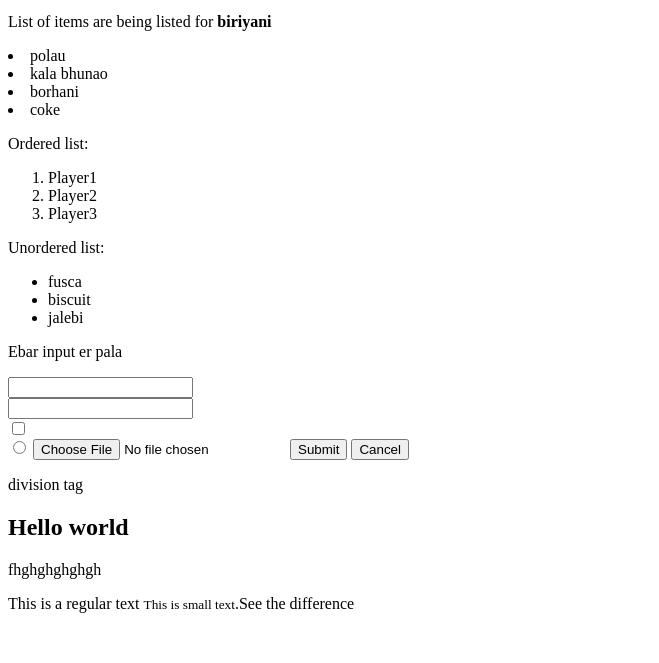
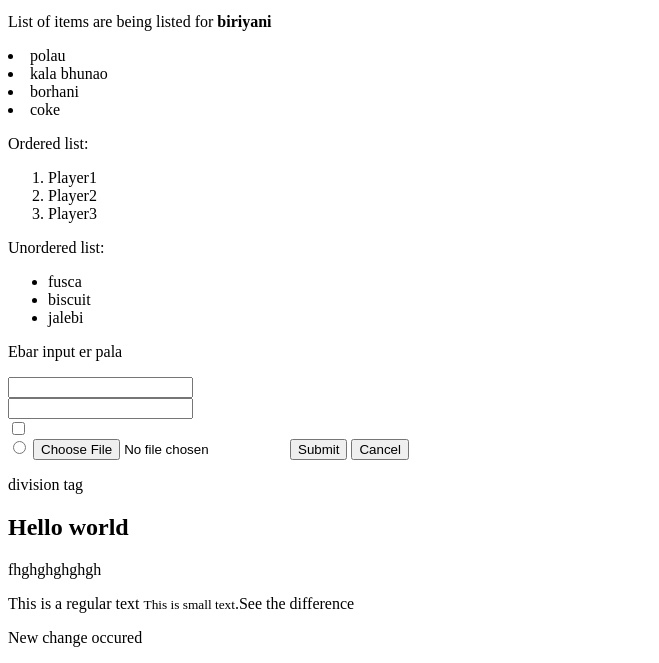
Before and after one commit to Shanax21/my-second-repo, a plain HTML site: page First-website.html in a window 1280 px wide. Shown: the part 927-1590 px from the top of the page, without its empty margins (0-659 px from the left). Before the commit the page ends 1556 px from the top, so only its background shows below. Drawn offline with Linux system fonts and the light colour scheme.

Commit message:
added new code

```diff
--- a/First-website.html
+++ b/First-website.html
@@ -56,3 +56,4 @@ Bhaat ready ase? <b>Ami bhaat khabo</b>?
     <p>fhghghghghgh</p>
 </div>
 <p>This is a regular text <small>This is small text</small>.See the difference</p>
+<p>New change occured</p>
```
